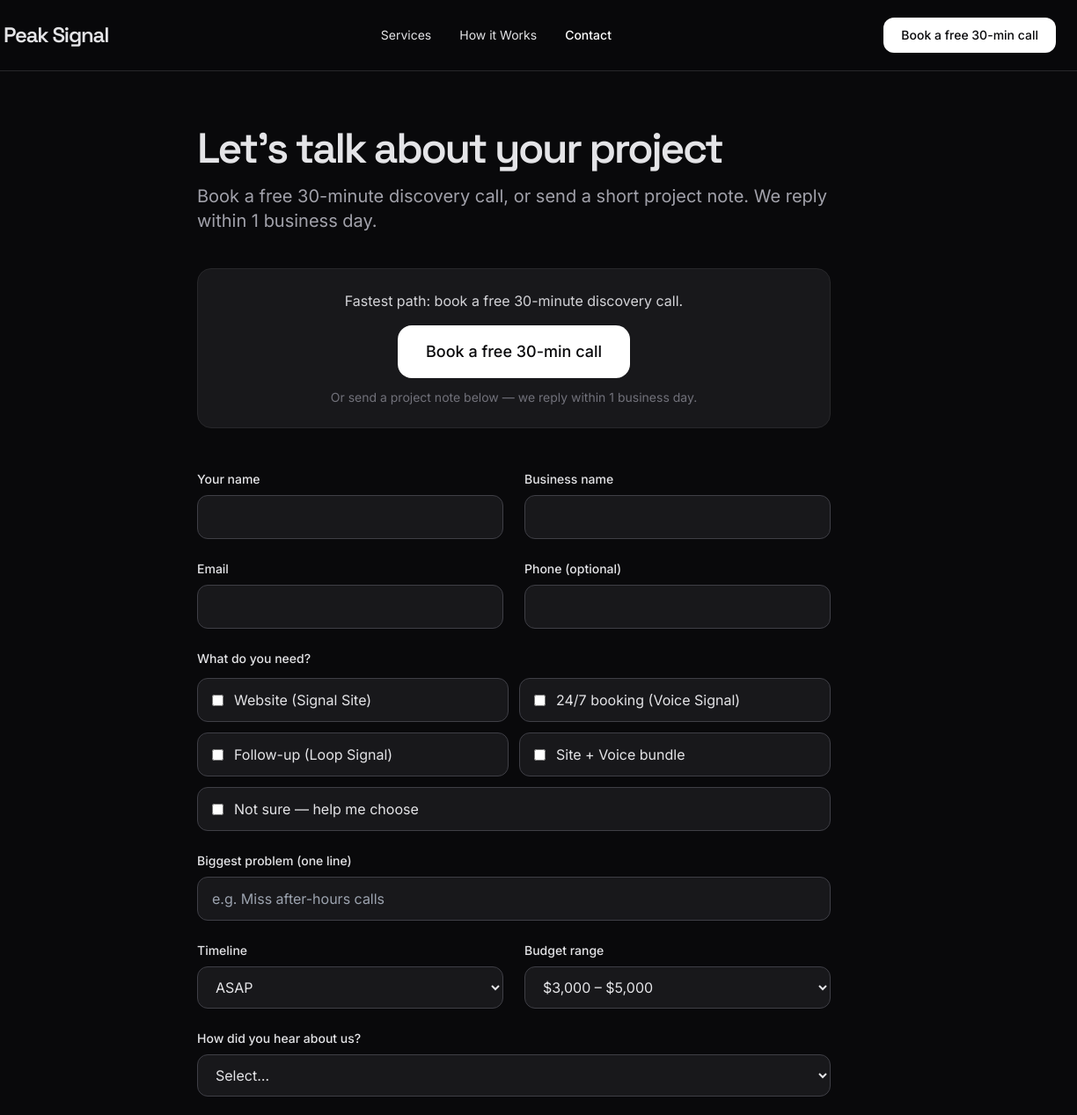
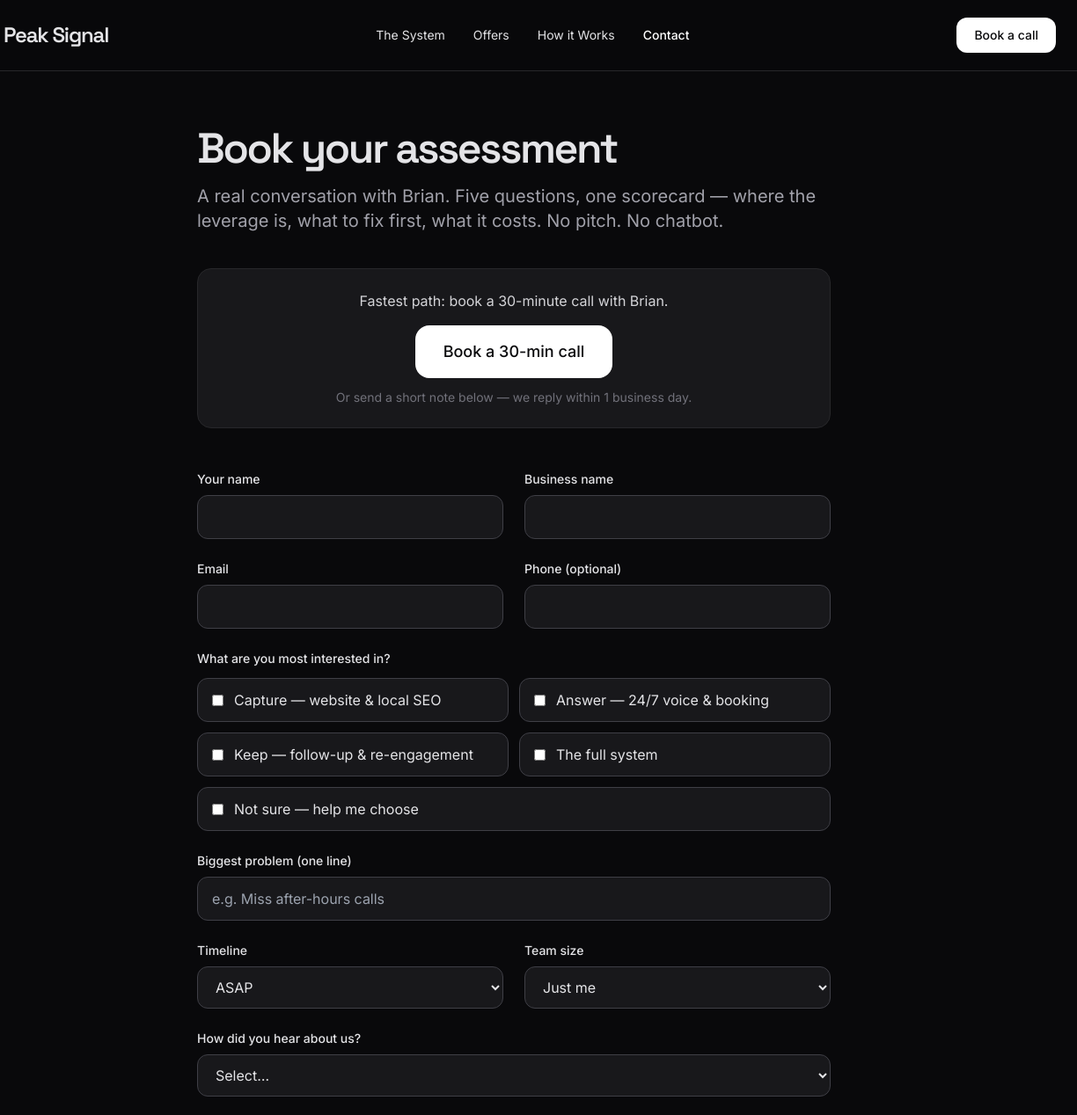
Before and after one commit to brianscottwatson-cell/Peak-signal, a plain HTML site: page contact.html in a window 1280 px wide. Shown: the top 1268 px of the page at 88% size, 56-1280 px from the left. Drawn offline with nearby package versions, Linux system fonts and the light colour scheme.

Commit message:
Rewrite contact page: book-an-assessment framing, Capture/Answer/Keep interests, no invented dollars

```diff
--- a/contact.html
+++ b/contact.html
@@ -3,7 +3,8 @@
 <head>
   <meta charset="UTF-8">
   <meta name="viewport" content="width=device-width, initial-scale=1.0">
-  <title>Contact • Peak Signal</title>
+  <title>Book an assessment • Peak Signal</title>
+  <meta name="description" content="Book a real assessment with Brian at Peak Signal. Five questions, one scorecard, no pitch. Capture, Answer, Keep — the system that grows your business without hiring.">
   <script src="https://cdn.tailwindcss.com"></script>
   <style>
     @import url('https://fonts.googleapis.com/css2?family=Inter:wght@400;500;600&family=Space+Grotesk:wght@500;600&display=swap');
@@ -24,37 +25,38 @@
           <span class="font-display text-2xl font-semibold tracking-tighter">Peak Signal</span>
         </a>
       </div>
-      <div class="flex items-center gap-x-8 text-sm">
-        <a href="index.html#services" class="hover:text-white transition-colors">Services</a>
+      <div class="hidden md:flex items-center gap-x-8 text-sm">
+        <a href="index.html#system" class="hover:text-white transition-colors">The System</a>
+        <a href="index.html#offers" class="hover:text-white transition-colors">Offers</a>
         <a href="index.html#how" class="hover:text-white transition-colors">How it Works</a>
         <a href="contact.html" class="text-white font-medium">Contact</a>
       </div>
       <div class="flex items-center gap-x-3">
         <a href="https://calendly.com/hello-peaksignal/30min" target="_blank" rel="noopener"
            class="px-5 py-2.5 text-sm font-medium bg-white text-zinc-950 hover:bg-zinc-100 transition-colors rounded-xl">
-          Book a free 30-min call
+          Book a call
         </a>
       </div>
     </div>
   </nav>
 
   <div class="max-w-3xl mx-auto px-6 py-16">
-    <h1 class="font-display text-5xl font-semibold tracking-tighter mb-4">Let's talk about your project</h1>
-    <p class="text-xl text-zinc-400 mb-10">Book a free 30-minute discovery call, or send a short project note. We reply within 1 business day.</p>
+    <h1 class="font-display text-5xl font-semibold tracking-tighter mb-4">Book your assessment</h1>
+    <p class="text-xl text-zinc-400 mb-10">A real conversation with Brian. Five questions, one scorecard — where the leverage is, what to fix first, what it costs. No pitch. No chatbot.</p>
 
-    <!-- Primary booking CTA above the form -->
+    <!-- Primary booking CTA -->
     <div class="mb-12 p-6 rounded-2xl border border-zinc-800 bg-zinc-900 text-center">
-      <p class="text-zinc-300 mb-4">Fastest path: book a free 30-minute discovery call.</p>
+      <p class="text-zinc-300 mb-4">Fastest path: book a 30-minute call with Brian.</p>
       <a href="https://calendly.com/hello-peaksignal/30min"
          target="_blank" rel="noopener"
          class="inline-flex items-center justify-center px-8 py-4 bg-white text-zinc-950 font-medium rounded-2xl hover:bg-zinc-100 transition-colors text-lg">
-        Book a free 30-min call
+        Book a 30-min call
       </a>
-      <p class="text-sm text-zinc-500 mt-3">Or send a project note below — we reply within 1 business day.</p>
+      <p class="text-sm text-zinc-500 mt-3">Or send a short note below — we reply within 1 business day.</p>
     </div>
 
     <form action="https://formspree.io/f/mgobgrlr" method="POST" class="space-y-6">
-      <input type="hidden" name="_subject" value="Peak Signal lead">
+      <input type="hidden" name="_subject" value="Peak Signal — assessment request">
       <input type="text" name="_gotcha" tabindex="-1" autocomplete="off" style="position:absolute;left:-9999px" aria-hidden="true">
 
       <div class="grid grid-cols-1 md:grid-cols-2 gap-6">
@@ -80,23 +82,23 @@
       </div>
 
       <div>
-        <label class="block text-sm font-medium mb-3">What do you need?</label>
+        <label class="block text-sm font-medium mb-3">What are you most interested in?</label>
         <div class="grid grid-cols-1 sm:grid-cols-2 gap-3">
           <label class="flex items-center gap-x-3 bg-zinc-900 border border-zinc-700 rounded-xl px-4 py-3 cursor-pointer">
-            <input type="checkbox" name="interest" value="Signal Site" class="accent-blue-500">
-            <span>Website (Signal Site)</span>
+            <input type="checkbox" name="interest" value="Capture" class="accent-blue-500">
+            <span>Capture — website & local SEO</span>
           </label>
           <label class="flex items-center gap-x-3 bg-zinc-900 border border-zinc-700 rounded-xl px-4 py-3 cursor-pointer">
-            <input type="checkbox" name="interest" value="Voice Signal" class="accent-blue-500">
-            <span>24/7 booking (Voice Signal)</span>
+            <input type="checkbox" name="interest" value="Answer" class="accent-blue-500">
+            <span>Answer — 24/7 voice & booking</span>
           </label>
           <label class="flex items-center gap-x-3 bg-zinc-900 border border-zinc-700 rounded-xl px-4 py-3 cursor-pointer">
-            <input type="checkbox" name="interest" value="Loop Signal" class="accent-blue-500">
-            <span>Follow-up (Loop Signal)</span>
+            <input type="checkbox" name="interest" value="Keep" class="accent-blue-500">
+            <span>Keep — follow-up & re-engagement</span>
           </label>
           <label class="flex items-center gap-x-3 bg-zinc-900 border border-zinc-700 rounded-xl px-4 py-3 cursor-pointer">
-            <input type="checkbox" name="interest" value="Site + Voice bundle" class="accent-blue-500">
-            <span>Site + Voice bundle</span>
+            <input type="checkbox" name="interest" value="Full system" class="accent-blue-500">
+            <span>The full system</span>
           </label>
           <label class="flex items-center gap-x-3 bg-zinc-900 border border-zinc-700 rounded-xl px-4 py-3 cursor-pointer sm:col-span-2">
             <input type="checkbox" name="interest" value="Not sure" class="accent-blue-500">
@@ -121,13 +123,12 @@
           </select>
         </div>
         <div>
-          <label class="block text-sm font-medium mb-2">Budget range</label>
-          <select name="budget" required class="w-full bg-zinc-900 border border-zinc-700 rounded-xl px-4 py-3">
-            <option value="$3,000 – $5,000">$3,000 – $5,000</option>
-            <option value="$5,000 – $8,000">$5,000 – $8,000</option>
-            <option value="$8,000 – $12,000">$8,000 – $12,000</option>
-            <option value="$12,000+">$12,000+</option>
-            <option value="Just exploring">Just exploring</option>
+          <label class="block text-sm font-medium mb-2">Team size</label>
+          <select name="team_size" required class="w-full bg-zinc-900 border border-zinc-700 rounded-xl px-4 py-3">
+            <option value="Just me">Just me</option>
+            <option value="2–5 people">2–5 people</option>
+            <option value="6–15 people">6–15 people</option>
+            <option value="15+ people">15+ people</option>
           </select>
         </div>
       </div>
@@ -154,13 +155,13 @@
       </label>
 
       <button type="submit" class="w-full bg-white text-zinc-950 font-medium py-4 rounded-2xl hover:bg-zinc-100 transition-colors text-lg">
-        Send project request
+        Request my assessment
       </button>
 
       <p class="text-center text-sm text-zinc-500">
         Prefer to talk?
         <a href="https://calendly.com/hello-peaksignal/30min" class="text-zinc-300 underline underline-offset-4">
-          Book a free 30-min call
+          Book a 30-min call
         </a>
         · hello.peaksignal@gmail.com
       </p>
@@ -168,7 +169,7 @@
 
     <div class="mt-16 pt-10 border-t border-zinc-800 text-center text-zinc-400 text-sm space-y-2">
       <p class="font-medium text-zinc-200">Peak Signal</p>
-      <p>Evergreen &amp; the foothills</p>
+      <p>Evergreen & the foothills</p>
       <p>
         <a href="https://calendly.com/hello-peaksignal/30min" class="underline underline-offset-4 text-zinc-300">Book a call</a>
         · <a href="mailto:hello.peaksignal@gmail.com" class="underline underline-offset-4 text-zinc-300">hello.peaksignal@gmail.com</a>
```
